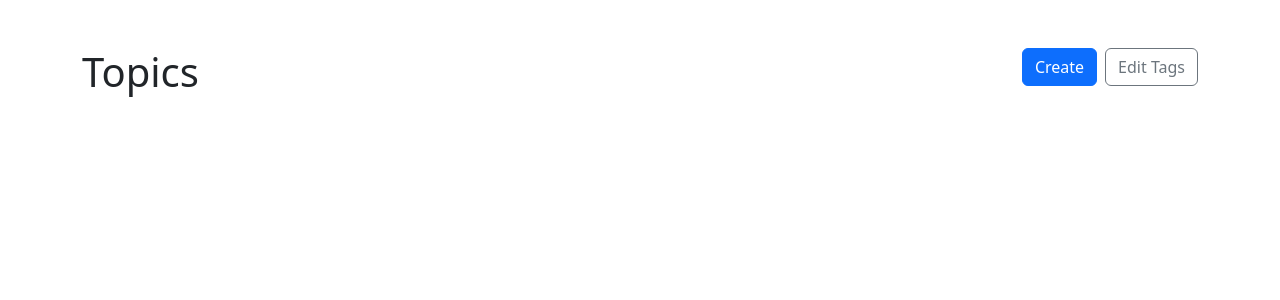
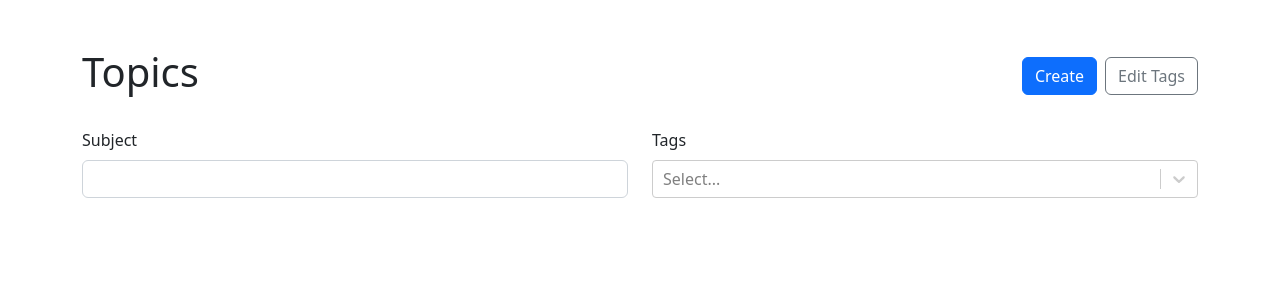
Before and after one commit to metalhead5209/DEV-handbook, a React (Vite) app: page / in a window 1280 px wide. Shown: the top 300 px of the page. Built offline with nearby package versions, Linux system fonts and the light colour scheme.

Commit message:
set up form on topic list, need to set up logic to filter by tags and display on screen

```diff
--- a/src/App.tsx
+++ b/src/App.tsx
@@ -62,7 +62,7 @@ function App() {
   return (
     <Container className="my-5">
       <Routes>
-        <Route path="/" element={<TopicList />} />
+        <Route path="/" element={<TopicList availableTags={tags} />} />
         <Route
           path="/new"
           element={<NewTopic onSubmit={onCreateTopic} onAddTag={addTag} availableTags={tags} />}
--- a/src/components/TopicList/TopicList.tsx
+++ b/src/components/TopicList/TopicList.tsx
@@ -1,11 +1,20 @@
-import { Row, Col, Stack, Button } from 'react-bootstrap';
-import { Link } from 'react-router-dom';
+import { Row, Col, Stack, Button, Form } from "react-bootstrap";
+import { Link } from "react-router-dom";
+import  ReactSelect  from 'react-select';
+import { useState } from 'react';
+import { Tag } from '../../App';
+import { v4 as uuidV4} from 'uuid';
 
+type TopicListProps = {
+    availableTags: Tag[]
+}
 
-const TopicList = () => {
+const TopicList = ({ availableTags }: TopicListProps) => {
+    const [selectedTags, setSelectedTags ] = useState<Tag[]>([])
+    const [topic, setTopic] = useState('');
   return (
     <>
-        <Row>
+      <Row className='align-items-center mb-4'>
         <Col>
           <h1>Topics</h1>
         </Col>
@@ -14,13 +23,46 @@ const TopicList = () => {
             <Link to="/new">
               <Button variant="primary">Create</Button>
             </Link>
-                <Button variant='outline-secondary'>Edit Tags</Button>
+            <Button variant="outline-secondary">Edit Tags</Button>
           </Stack>
         </Col>
+      </Row>
+      <Form>
+        <Row className="mb-4">
+          <Col>
+            <Form.Group controlId="subject">
+              <Form.Label>Subject</Form.Label>
+              <Form.Control type="text" value={topic}
+              onChange={e => setTopic(e.target.value)}
+              />
+            </Form.Group>
+          </Col>
+          <Col>
+           <Form.Group controlId="Tags">
+              <Form.Label>Tags</Form.Label>
+              <ReactSelect
+                value={selectedTags.map((tag) => {
+                  return { label: tag.label, value: tag.id };
+                })}
+                options={availableTags.map(tag => {
+                  return { label: tag.label, value: tag.id }
+                })}
+                onChange={(tags) => {
+                  setSelectedTags(
+                    tags.map((tag) => {
+                      return { label: tag.label, id: tag.value };
+                    })
+                  );
+                }}
+                isMulti
+                className="tag-select danger"
+              />
+            </Form.Group>
+          </Col>
+        </Row>
+      </Form>
+    </>
+  );
+};
 
-        </Row>
-    </>
-    )
-}
-
-export default TopicList
+export default TopicList;
```
Also changed, not shown: 2 other files (tests, documents, lock files or other folders). Lines whose indentation alone changed are shown as unchanged.
